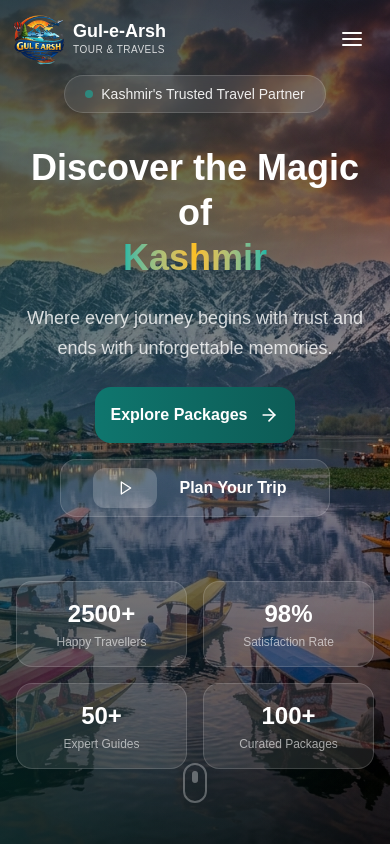
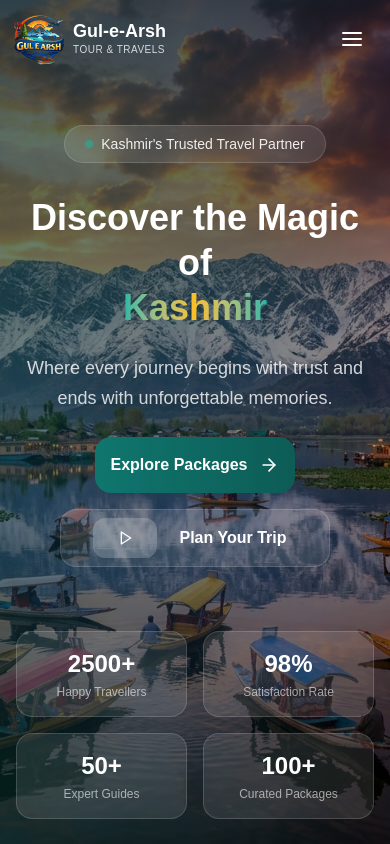
Before and after one commit to gulearshtourandtravels56/gul-e-arsh, a Next.js app: page / in a window 390 px wide. Shown: the top 844 px of the page. Built offline with nearby package versions, Linux system fonts and the light colour scheme.

Commit message:
fixed mobile view homepage css

```diff
--- a/components/heroSection.tsx
+++ b/components/heroSection.tsx
@@ -34,7 +34,7 @@
       <div className="absolute bottom-20 right-10 w-96 h-96 bg-secondary/10 rounded-full blur-3xl animate-float delay-300" />
 
       {/* Content */}
-      <div className="relative z-10 max-w-7xl mx-auto px-4 sm:px-6 lg:px-8 text-center">
+      <div className="relative z-10 max-w-7xl  mt-25 mx-auto px-4 sm:px-6 lg:px-8 text-center">
         {/* Badge */}
         <div
           className={`inline-flex items-center gap-2 px-5 py-2 rounded-full glass mb-8 transition-all duration-700 ${
@@ -116,12 +116,12 @@
         </div>
       </div>
 
-      {/* Scroll indicator */}
+      {/* // Scroll indicator
       <div className="absolute bottom-8 left-1/2 -translate-x-1/2 animate-bounce">
         <div className="w-6 h-10 rounded-full border-2 border-white/30 flex items-start justify-center p-1.5">
           <div className="w-1.5 h-3 bg-white/60 rounded-full animate-pulse" />
         </div>
-      </div>
+      </div> */}
     </section>
   );
 }
```
